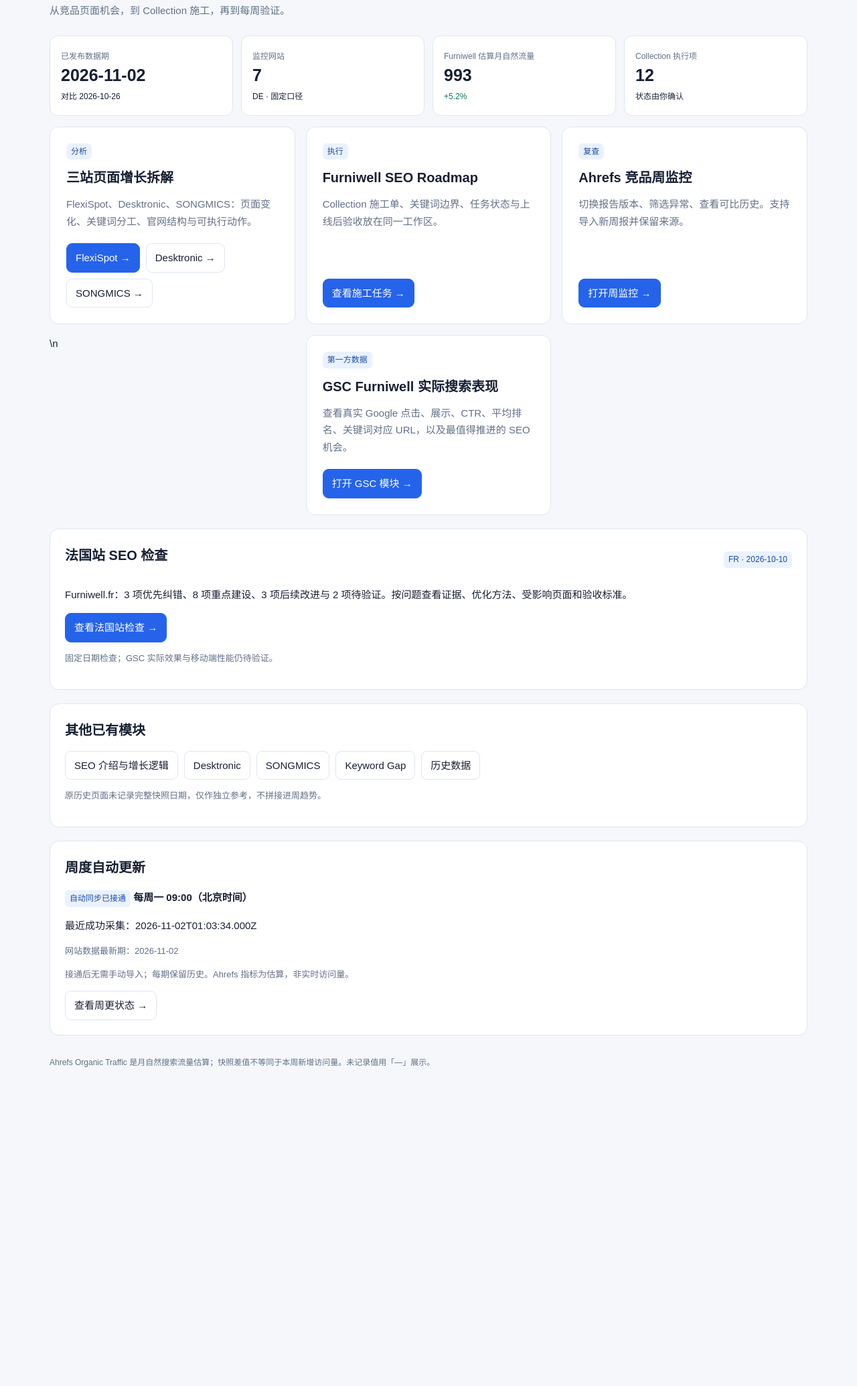
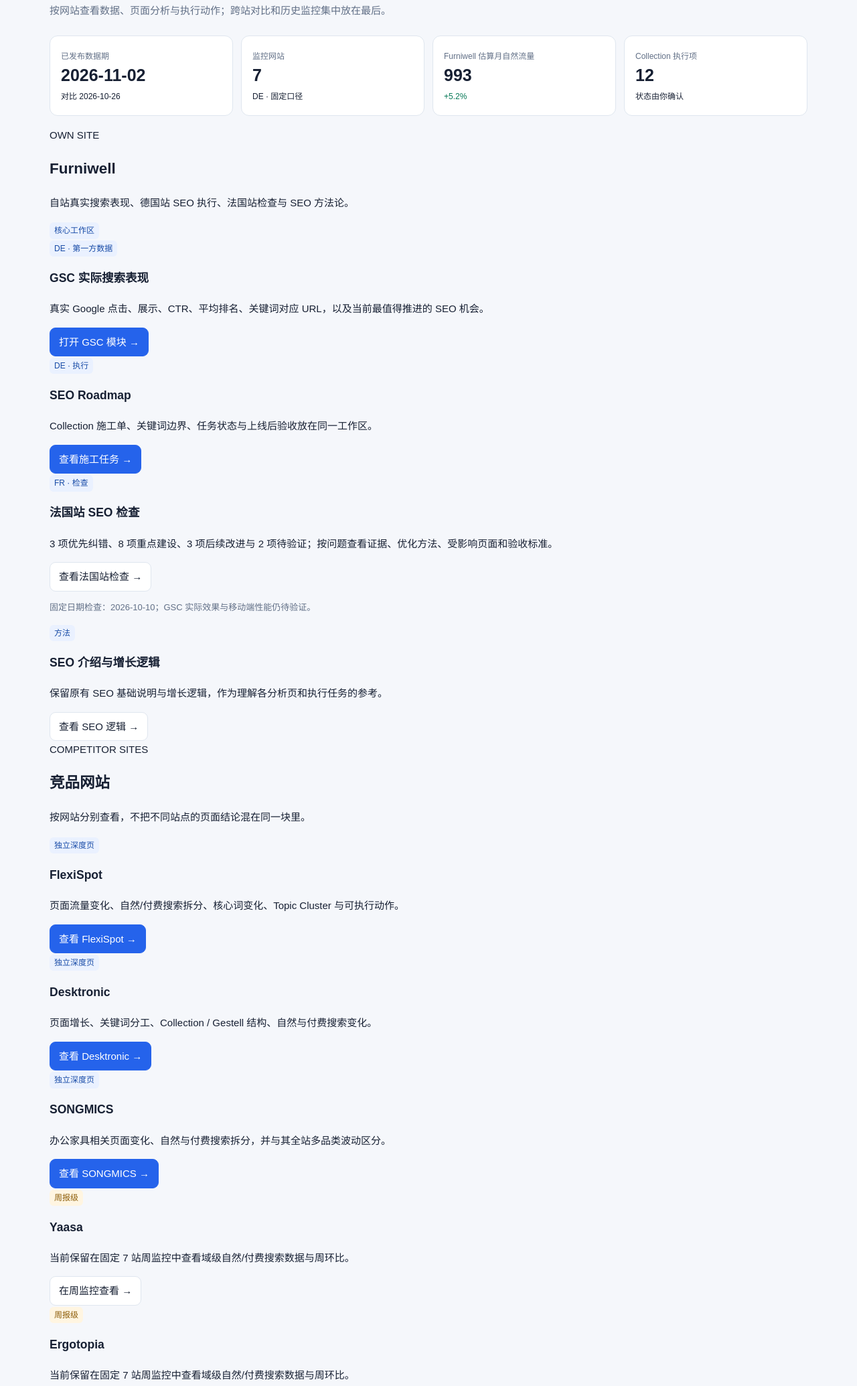
Before and after one commit to inesfang/furniwell-seo-dashboard, a plain HTML site: page index.html in a window 1280 px wide. Shown: the part 174-2243 px from the top of the page at 67% size. Before the commit the page ends 1834 px from the top, so only its background shows below. Drawn offline with Linux system fonts and the light colour scheme.

Commit message:
Reorganize SEO dashboard by website

```diff
--- a/index.html
+++ b/index.html
@@ -1,10 +1,44 @@
-<!doctype html><html lang="zh-CN"><head><meta charset="utf-8"><meta name="viewport" content="width=device-width,initial-scale=1"><title>Furniwell SEO Dashboard</title><link rel="stylesheet" href="assets/interactive.css"><script defer src="data/weekly-reports.js"></script><script defer src="assets/data-contract.js"></script><script defer src="assets/app.js"></script></head><body data-view="home" data-depth="0"><a class="skip" href="#main">跳到主要内容</a><nav class="site-nav" id="site-navigation" aria-label="主要导航"></nav><main id="main" class="page"><header class="page-head"><span class="eyebrow">德国市场监控 · 法国站 SEO 检查</span><h1>Furniwell SEO Growth Dashboard</h1><p>从竞品页面机会，到 Collection 施工，再到每周验证。</p></header>
+<!doctype html><html lang="zh-CN"><head><meta charset="utf-8"><meta name="viewport" content="width=device-width,initial-scale=1"><title>Furniwell SEO Dashboard</title><link rel="stylesheet" href="assets/interactive.css"><script defer src="data/weekly-reports.js"></script><script defer src="assets/data-contract.js"></script><script defer src="assets/app.js"></script></head><body data-view="home" data-depth="0"><a class="skip" href="#main">跳到主要内容</a><nav class="site-nav" id="site-navigation" aria-label="主要导航"></nav><main id="main" class="page">
+<header class="page-head"><span class="eyebrow">Furniwell · 德国市场 SEO 监控与竞品分析</span><h1>Furniwell SEO Growth Dashboard</h1><p>按网站查看数据、页面分析与执行动作；跨站对比和历史监控集中放在最后。</p></header>
+
 <div id="home-stats" class="stats"></div>
-<section class="modules" aria-label="主要工作区">
-<article class="module"><span class="pill">分析</span><h2>三站页面增长拆解</h2><p>FlexiSpot、Desktronic、SONGMICS：页面变化、关键词分工、官网结构与可执行动作。</p><div class="link-grid"><a class="button primary" href="competitor/flexispot.html">FlexiSpot →</a><a class="button" href="competitor/desktronic.html">Desktronic →</a><a class="button" href="competitor/songmics.html">SONGMICS →</a></div></article>
-<article class="module"><span class="pill">执行</span><h2>Furniwell SEO Roadmap</h2><p>Collection 施工单、关键词边界、任务状态与上线后验收放在同一工作区。</p><a class="button primary" href="roadmap/seo-plan.html">查看施工任务 →</a></article>
-<article class="module"><span class="pill">复查</span><h2>Ahrefs 竞品周监控</h2><p>切换报告版本、筛选异常、查看可比历史。支持导入新周报并保留来源。</p><a class="button primary" href="ahrefs/weekly-report.html">打开周监控 →</a></article>\n<article class="module"><span class="pill">第一方数据</span><h2>GSC Furniwell 实际搜索表现</h2><p>查看真实 Google 点击、展示、CTR、平均排名、关键词对应 URL，以及最值得推进的 SEO 机会。</p><a class="button primary" href="gsc/furniwell-search-performance.html">打开 GSC 模块 →</a></article>
+
+<section class="site-section site-section-own">
+<div class="site-section-head"><div><span class="site-kicker">OWN SITE</span><h2>Furniwell</h2><p>自站真实搜索表现、德国站 SEO 执行、法国站检查与 SEO 方法论。</p></div><span class="pill">核心工作区</span></div>
+<div class="site-card-grid">
+<article class="site-card"><div><span class="pill">DE · 第一方数据</span><h3>GSC 实际搜索表现</h3><p>真实 Google 点击、展示、CTR、平均排名、关键词对应 URL，以及当前最值得推进的 SEO 机会。</p></div><a class="button primary" href="gsc/furniwell-search-performance.html">打开 GSC 模块 →</a></article>
+<article class="site-card"><div><span class="pill">DE · 执行</span><h3>SEO Roadmap</h3><p>Collection 施工单、关键词边界、任务状态与上线后验收放在同一工作区。</p></div><a class="button primary" href="roadmap/seo-plan.html">查看施工任务 →</a></article>
+<article class="site-card"><div><span class="pill">FR · 检查</span><h3>法国站 SEO 检查</h3><p>3 项优先纠错、8 项重点建设、3 项后续改进与 2 项待验证；按问题查看证据、优化方法、受影响页面和验收标准。</p></div><a class="button" href="seo/fr-audit.html">查看法国站检查 →</a><p class="caption">固定日期检查：2026-10-10；GSC 实际效果与移动端性能仍待验证。</p></article>
+<article class="site-card"><div><span class="pill">方法</span><h3>SEO 介绍与增长逻辑</h3><p>保留原有 SEO 基础说明与增长逻辑，作为理解各分析页和执行任务的参考。</p></div><a class="button" href="seo/logic.html">查看 SEO 逻辑 →</a></article>
+</div>
 </section>
-<section class="panel"><div class="section-top"><h2>法国站 SEO 检查</h2><span class="pill">FR · 2026-10-10</span></div><p>Furniwell.fr：3 项优先纠错、8 项重点建设、3 项后续改进与 2 项待验证。按问题查看证据、优化方法、受影响页面和验收标准。</p><a class="button primary" href="seo/fr-audit.html">查看法国站检查 →</a><p class="caption">固定日期检查；GSC 实际效果与移动端性能仍待验证。</p></section>
-<section class="panel"><h2>其他已有模块</h2><div class="link-grid"><a class="button" href="seo/logic.html">SEO 介绍与增长逻辑</a><a class="button" href="competitor/desktronic.html">Desktronic</a><a class="button" href="competitor/songmics.html">SONGMICS</a><a class="button" href="keyword/keyword-gap.html">Keyword Gap</a><a class="button" href="ahrefs/historical-competitor-data.html">历史数据</a></div><p class="caption">原历史页面未记录完整快照日期，仅作独立参考，不拼接进周趋势。</p></section>
-<section class="panel"><h2>周度自动更新</h2><div id="home-auto-status"></div><p class="caption">接通后无需手动导入；每期保留历史。Ahrefs 指标为估算，非实时访问量。</p><a class="button" href="ahrefs/weekly-report.html">查看周更状态 →</a></section><footer class="page-footer">Ahrefs Organic Traffic 是月自然搜索流量估算；快照差值不等同于本周新增访问量。未记录值用「—」展示。</footer></main><dialog id="page-dialog" aria-label="页面详情"><button id="dialog-close" class="dialog-close" aria-label="关闭页面详情">关闭 ×</button><div id="dialog-content"></div></dialog></body></html>
+
+<section class="site-section">
+<div class="site-section-head"><div><span class="site-kicker">COMPETITOR SITES</span><h2>竞品网站</h2><p>按网站分别查看，不把不同站点的页面结论混在同一块里。</p></div></div>
+<div class="site-card-grid competitor-grid">
+<article class="site-card competitor-card"><div><span class="pill">独立深度页</span><h3>FlexiSpot</h3><p>页面流量变化、自然/付费搜索拆分、核心词变化、Topic Cluster 与可执行动作。</p></div><a class="button primary" href="competitor/flexispot.html">查看 FlexiSpot →</a></article>
+<article class="site-card competitor-card"><div><span class="pill">独立深度页</span><h3>Desktronic</h3><p>页面增长、关键词分工、Collection / Gestell 结构、自然与付费搜索变化。</p></div><a class="button primary" href="competitor/desktronic.html">查看 Desktronic →</a></article>
+<article class="site-card competitor-card"><div><span class="pill">独立深度页</span><h3>SONGMICS</h3><p>办公家具相关页面变化、自然与付费搜索拆分，并与其全站多品类波动区分。</p></div><a class="button primary" href="competitor/songmics.html">查看 SONGMICS →</a></article>
+<article class="site-card competitor-card compact"><div><span class="pill private">周报级</span><h3>Yaasa</h3><p>当前保留在固定 7 站周监控中查看域级自然/付费搜索数据与周环比。</p></div><a class="button" href="ahrefs/weekly-report.html">在周监控查看 →</a></article>
+<article class="site-card competitor-card compact"><div><span class="pill private">周报级</span><h3>Ergotopia</h3><p>当前保留在固定 7 站周监控中查看域级自然/付费搜索数据与周环比。</p></div><a class="button" href="ahrefs/weekly-report.html">在周监控查看 →</a></article>
+<article class="site-card competitor-card compact"><div><span class="pill private">周报级</span><h3>DPJ /de/</h3><p>仅分析 dpj-workspace.com/de/ 前缀，继续按既定 prefix 口径在周监控中展示。</p></div><a class="button" href="ahrefs/weekly-report.html">在周监控查看 →</a></article>
+</div>
+</section>
+
+<section class="site-section cross-site-section">
+<div class="site-section-head"><div><span class="site-kicker">CROSS-SITE</span><h2>跨站对比</h2><p>只有需要把 Furniwell 与多个竞品放在同一口径下比较时，才进入这一层。</p></div></div>
+<div class="site-card-grid">
+<article class="site-card"><div><span class="pill">每周更新</span><h3>Ahrefs 竞品周监控</h3><p>固定 7 站域级自然/付费搜索、WoW、相对 Furniwell 差距、排名和异常筛选。</p></div><a class="button primary" href="ahrefs/weekly-report.html">打开周监控 →</a></article>
+<article class="site-card"><div><span class="pill">关键词</span><h3>Keyword Gap</h3><p>保留已有关键词差距模块，用于跨站识别 Furniwell 缺失或可争取的搜索主题。</p></div><a class="button" href="keyword/keyword-gap.html">查看 Keyword Gap →</a></article>
+</div>
+</section>
+
+<section class="site-section secondary-section">
+<div class="site-section-head"><div><span class="site-kicker">HISTORY & SYSTEM</span><h2>历史数据与自动更新</h2><p>把不需要每天打开、但需要保留的历史和系统状态放在最后。</p></div></div>
+<div class="site-card-grid">
+<article class="site-card"><div><span class="pill">历史</span><h3>历史竞品数据</h3><p>保留原有历史页面；因早期快照日期不完整，只作独立参考，不拼接进当前周趋势。</p></div><a class="button" href="ahrefs/historical-competitor-data.html">查看历史数据 →</a></article>
+<article class="site-card"><div><span class="pill">系统</span><h3>周度自动更新</h3><div id="home-auto-status"></div><p class="caption">接通后无需手动导入；每期保留历史。Ahrefs 指标为估算，非实时访问量。</p></div><a class="button" href="ahrefs/weekly-report.html">查看周更状态 →</a></article>
+</div>
+</section>
+
+<footer class="page-footer">Ahrefs Organic Traffic 是月自然搜索流量估算；快照差值不等同于本周新增访问量。GSC 为 Furniwell 第一方 Google 搜索表现数据。未记录值用「—」展示。</footer></main><dialog id="page-dialog" aria-label="页面详情"><button id="dialog-close" class="dialog-close" aria-label="关闭页面详情">关闭 ×</button><div id="dialog-content"></div></dialog></body></html>
```
